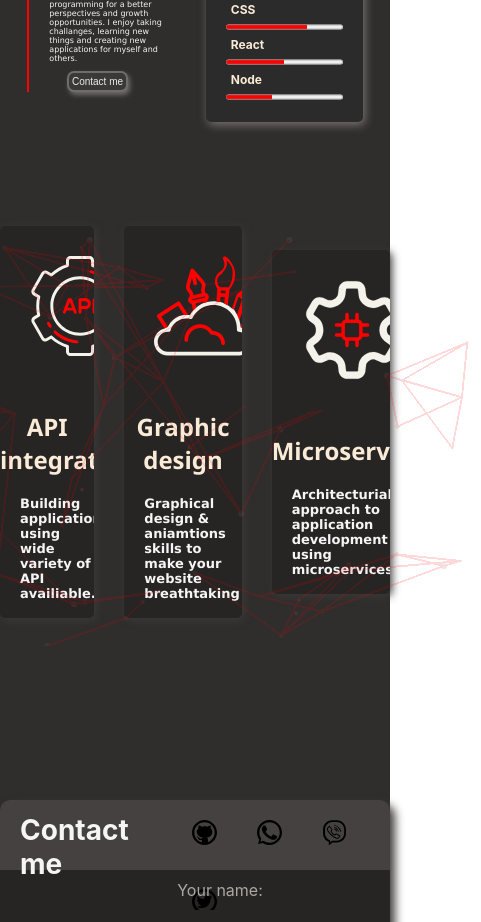
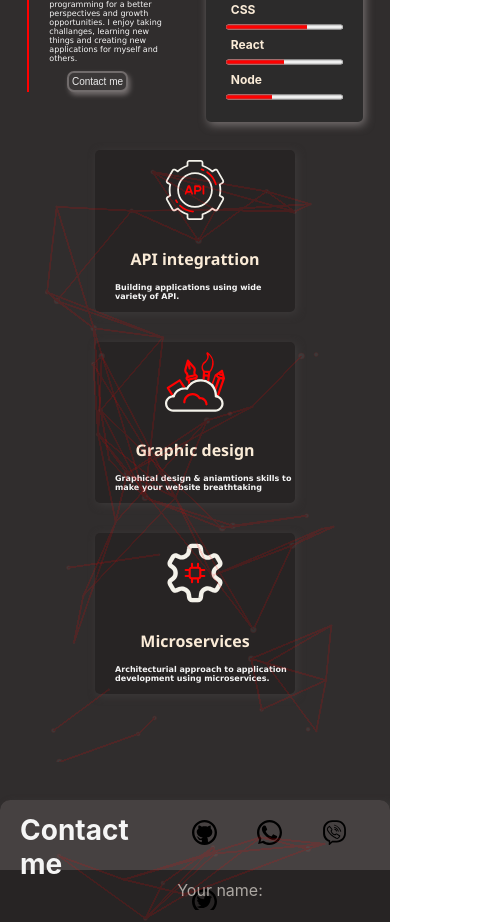
Before and after one commit to Dml199/portfolio_web, a React (Create React App) app: page / in a window 390 px wide. Shown: the part 960-1882 px from the top of the page, 481 px wide, since content can reach past the window. Built offline with nearby package versions, Linux system fonts and the light colour scheme.

Commit message:
29.10 19:21

```diff
--- a/src/projects/projects.css
+++ b/src/projects/projects.css
@@ -27,8 +27,7 @@
 
 .img{
 
-
-    margin:30px;
+    margin:10px;
     z-index:10
 
 }
@@ -62,10 +61,10 @@ z-index:1;
 
 .display_message{
     display:flex;
-    position:absolute;
+
     z-index:11;
-    height:420px;
-    width:300px;
+    width:100%;
+    height:100%;
     opacity:1;
     justify-content: center;
     align-items:center;
@@ -85,13 +84,23 @@ z-index:1;
 
 
 @media (max-width:1028px){
+    #projects{
+        flex-direction:column;
+    }
     .card{
+
     overflow:hidden;
     max-width:200px;
+    max-height:170px;
     }
     .img{
-        width:100px;
+        width:60px;
+        height:60px;
     }
-
-
+    .card h4{
+     font-size:8px;
     }
+    .card h2{
+        font-size:16px;
+       }
+    }
--- a/src/projects/projects.js
+++ b/src/projects/projects.js
@@ -40,7 +40,7 @@ export default function Projects () {
 
 
     return (<div id= "projects">
-        <div className="card" onMouseEnter={()=>{setToggleOnTimer()}}><Anim /><div className={state?"dont_display":"display_message"} >Click on me to get to GitHub repository</div><img className="img" src={api}></img><h2 className="cardHeader">API integrattion</h2><h4 className="card_description">Building applications using wide variety of API availiable.</h4></div>
+        <div className="card" onMouseEnter={()=>{setToggleOnTimer()}}><Anim /><div className={state?"dont_display":"display_message"} >Click on me to get to GitHub repository</div><img className="img" src={api}></img><h2 className="cardHeader">API integrattion</h2><h4 className="card_description">Building applications using wide variety of API.</h4></div>
         <div className="card" onMouseEnter={()=>{setToggleOnTimer_1()}}><Anim /><div className={state1?"dont_display":"display_message"}>Click on me to get to GitHub repository</div><img className="img" src={graphic_design}></img><h2 className="cardHeader">Graphic design</h2><h4 className="card_description">Graphical design & aniamtions skills to make your website breathtaking</h4></div>
         <div className="card" onMouseEnter={()=>{setToggleOnTimer_2()}}><Anim /><div className={state2?"dont_display":"display_message"}>Click on me to get to GitHub repository</div><img className="img" src={microservises}></img><h2 className="cardHeader">Microservices</h2><h4 className="card_description">Architecturial approach to application development using microservices. </h4></div>
     </div>)
```
